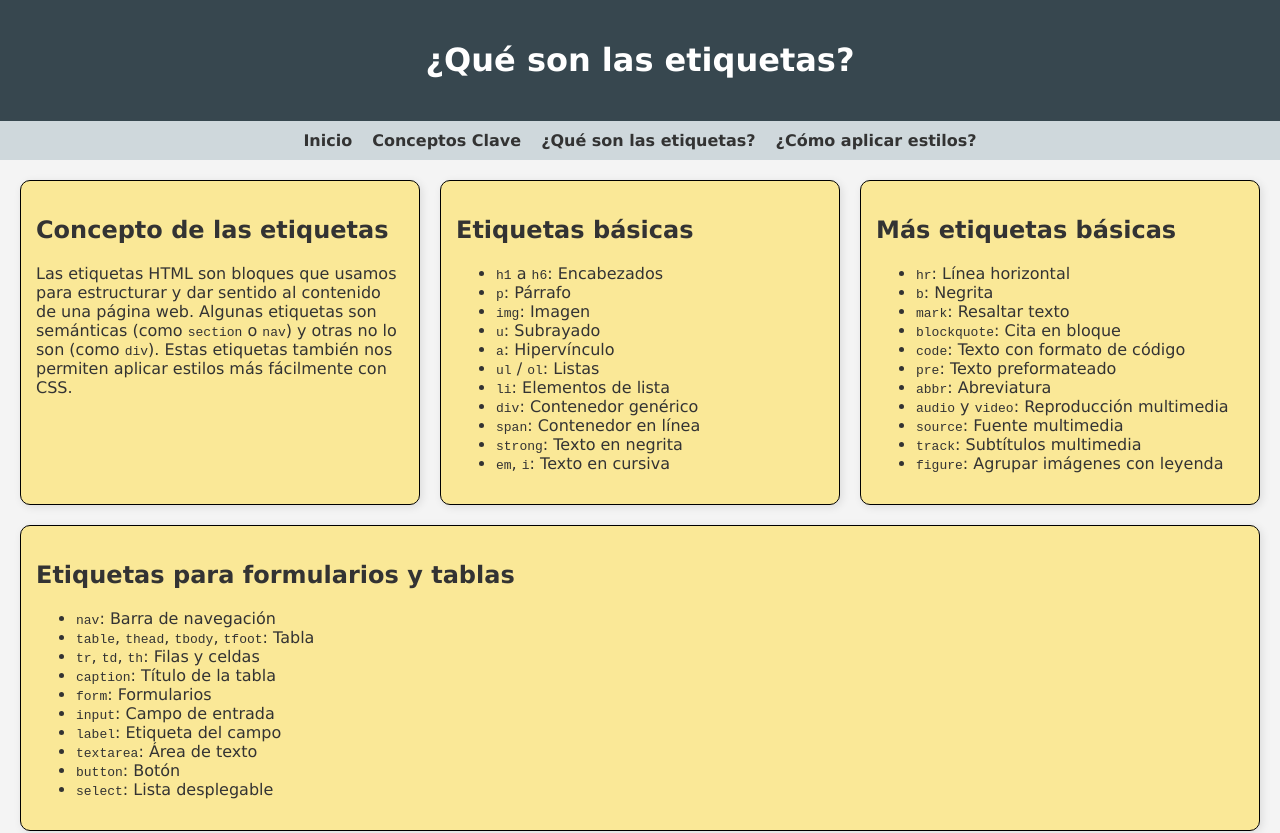
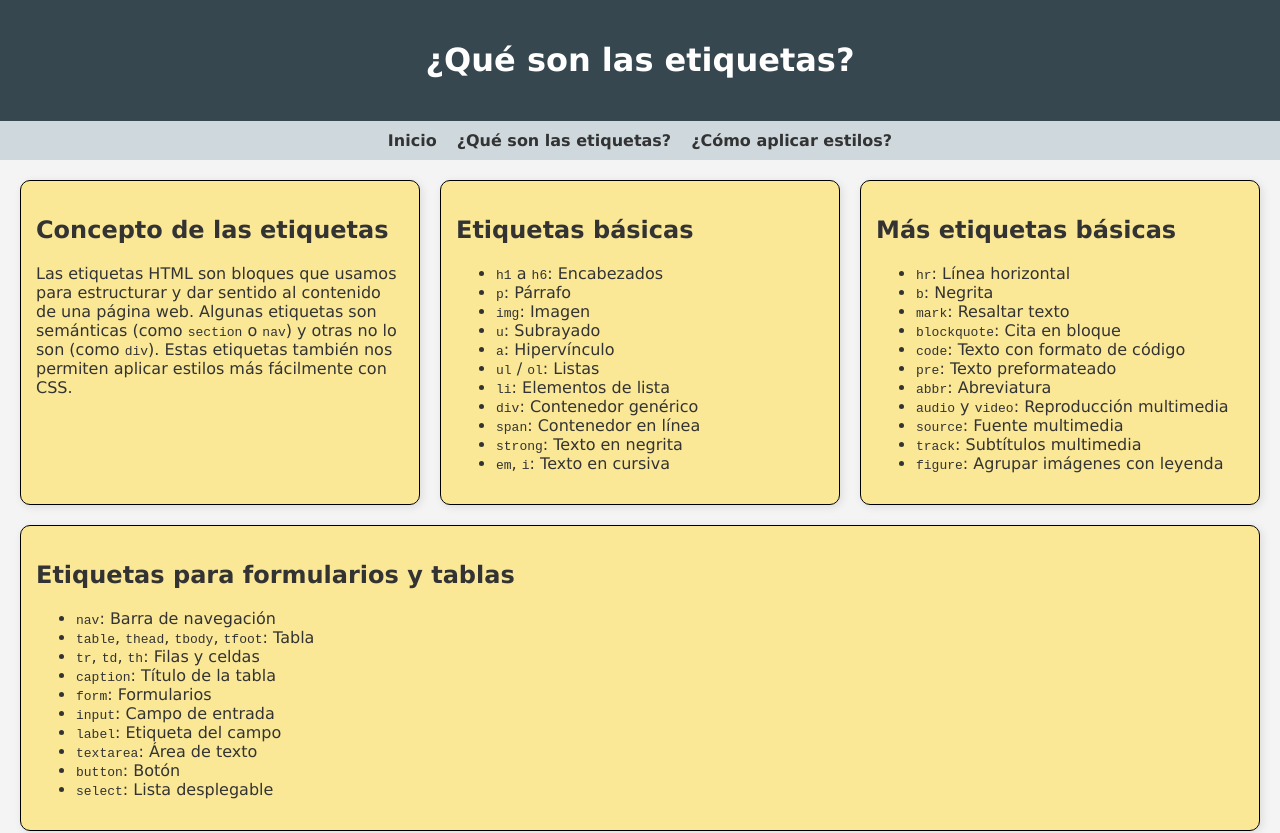
Before and after one commit to Un-mishi/pagina-web, a plain HTML site: page etiquetas.html in a window 1280 px wide. Shown: the top 833 px of the page. Drawn offline with Linux system fonts and the light colour scheme.

Commit message:
Update etiquetas.html

```diff
--- a/etiquetas.html
+++ b/etiquetas.html
@@ -14,7 +14,7 @@
   <nav>
     <ul>
       <li><a href="index.html">Inicio</a></li>
-      <li><a href="extras.html">Conceptos Clave</a></li>
+
       <li><a href="etiquetas.html">¿Qué son las etiquetas?</a></li>
       <li><a href="estilos.html">¿Cómo aplicar estilos?</a></li>
     </ul>
```
